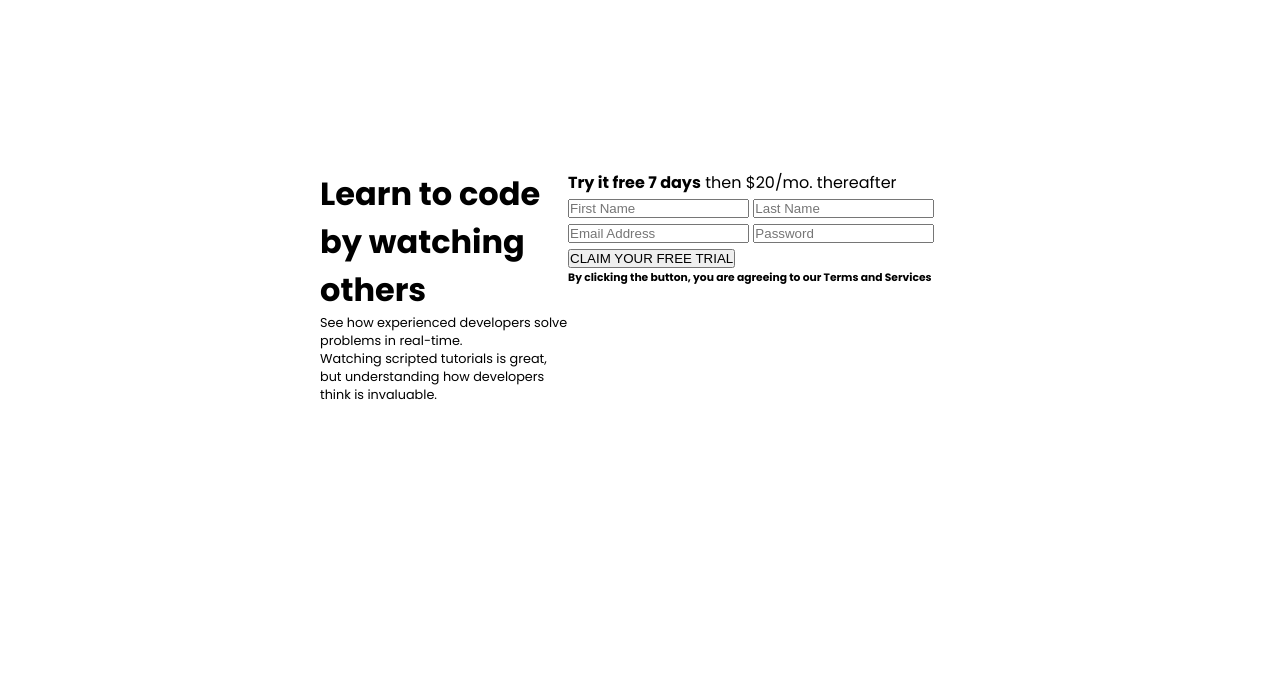
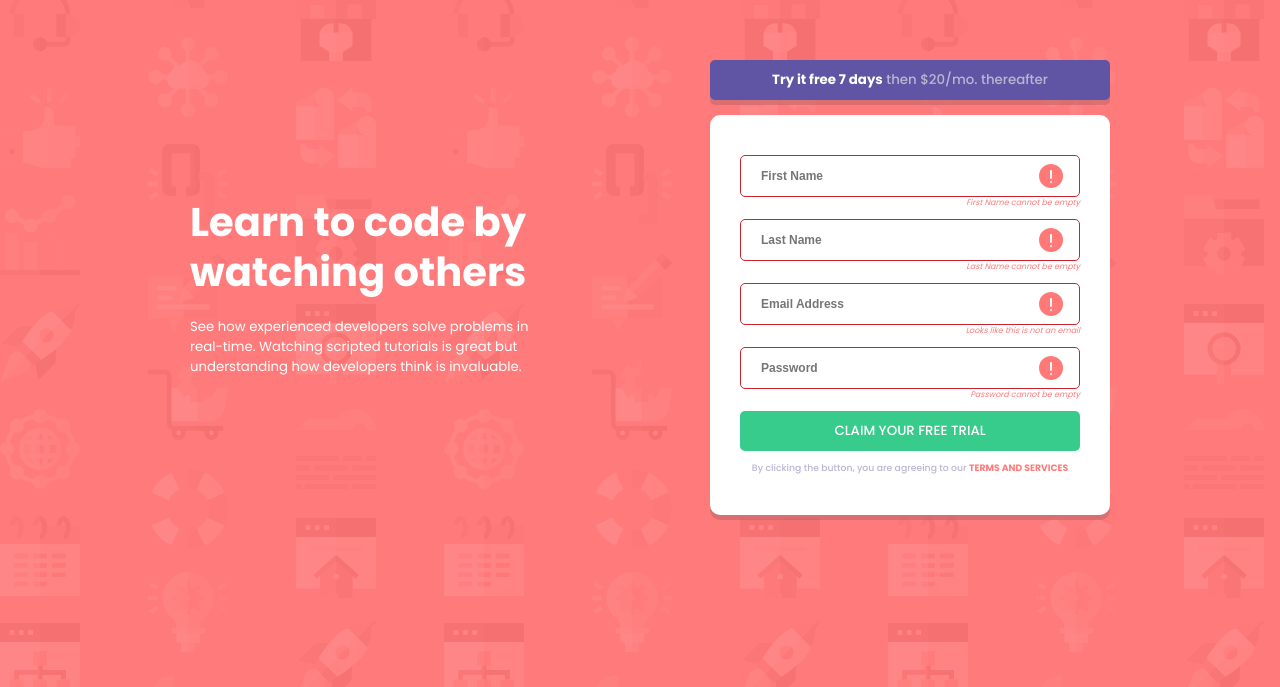
Before and after one commit to Chidozie-c/Registration-form, a plain HTML site: page index.html in a window 1280 px wide. Shown: the part 113-800 px from the top of the page. Drawn offline with Linux system fonts and the light colour scheme.

Commit message:
Add readme and update my work

```diff
--- a/index.html
+++ b/index.html
@@ -10,63 +10,84 @@
       href="https://fonts.googleapis.com/css2?family=Poppins:wght@400;500;600;700&display=swap"
       rel="stylesheet"
     />
+    <link
+      rel="shortcut icon"
+      href="images/favicon-32x32.png"
+      type="image/x-icon"
+    />
   </head>
+
   <body>
     <main>
       <div class="intro">
         <h1>Learn to code by watching others</h1>
-        <p>See how experienced developers solve problems in real-time.</p>
-        <p>
-          Watching scripted tutorials is great, but understanding how developers
-          think is invaluable.
-        </p>
+
+        <h5>
+          See how experienced developers solve problems in real-time. Watching
+          scripted tutorials is great but understanding how developers think is
+          invaluable.
+        </h5>
       </div>
-      <div class="container">
-        <div class="form-top">
-          <p><strong>Try it free 7 days</strong> then $20/mo. thereafter</p>
-        </div>
-        <div class="form-div">
+
+      <div class="form-section">
+        <button type="submit" class="form-top">
+          Try it free 7 days<span> then $20/mo. thereafter</span>
+        </button>
+        <div class="form">
           <form action="">
+            <div class="entry-field" data-error="First Name cannot be empty">
+              <i href="icon-error.svg"></i>
               <input
                 type="text"
+                placeholder="First Name"
                 id="fname"
-              name="fname"
-              placeholder="First Name"
-              maxlength="20"
-              minlength="3"
-              required
+                class="input"
               />
+            </div>
+            <div class="entry-field" data-error="Last Name cannot be empty">
               <input
                 type="text"
+                placeholder="Last Name"
                 id="lname"
-              name="lname"
-              placeholder="Last Name"
-              maxlength="20"
-              minlength="3"
-              required
+                class="input"
               />
+            </div>
+            <div
+              class="entry-field"
+              data-error="Looks like this is not an email"
+            >
               <input
                 type="email"
+                placeholder="Email Address"
                 id="email"
-              name="email"
-              placeholder="Email Address"
-              required
+                class="input"
               />
+            </div>
+            <div class="entry-field" data-error="Password cannot be empty">
               <input
                 type="password"
-              id="password"
-              name="password"
+                name=""
                 placeholder="Password"
-              required
+                id="pword"
+                class="input"
               />
-            <button type="submit">CLAIM YOUR FREE TRIAL</button>
-          </form>
+            </div>
+            <button type="submit" value="submit">CLAIM YOUR FREE TRIAL</button>
             <h6>
               By clicking the button, you are agreeing to our
-            <span>Terms and Services</span>
+              <span>TERMS AND SERVICES</span>
             </h6>
+          </form>
         </div>
       </div>
     </main>
+
+    <script>
+      document.querySelectorAll(".long[data-error] .input").forEach((inpEl) => {
+        inpEl.addEventListener("input", () =>
+          inpEl.parentElement.removeAttribute("data-error")
+        );
+      });
+    </script>
   </body>
 </html>
--- a/style.css
+++ b/style.css
@@ -3,25 +3,197 @@
   padding: 0;
   box-sizing: border-box;
 }
+
+html {
+  height: 100%;
+  width: auto;
+}
+
 body {
   max-width: 1440px;
-  font-family: "Poppins", sans-serif;
   font-size: 16px;
-  height: 100vh;
-  display: flex;
 }
 
 main {
-  width: 50%;
-  margin: auto;
+  display: grid;
+  grid-template-columns: 50% 50%;
+  background: url(images/bg-intro-desktop.png) no-repeat;
+  background-size: cover;
+  height: 100vh;
+  align-items: center;
+  padding: 100px;
+  background-color: hsl(0, 100%, 74%);
+  background-blend-mode: luminosity;
+  font-family: "Poppins", sans-serif;
+}
+
+main h1 {
+  line-height: 50px;
+  margin-bottom: 20px;
+  font-size: 2.5em;
+}
+
+form {
   display: flex;
+  flex-direction: column;
+  background-color: white;
+  justify-content: space-evenly;
+  padding: 30px;
+  border-radius: 10px;
+  height: 400px;
+  box-shadow: 0 5px rgba(181, 99, 103, 0.5);
 }
-/* h1 */
-.intro p {
-  font-size: 0.8em;
+
+form input,
+form button {
+  height: 40px;
+  border-radius: 5px;
+  border-width: 1px;
+  border-color: #ebf5df;
+  border-style: solid;
+  font-weight: 600;
+  outline: none;
+  width: 100%;
 }
-form-div {
+
+.form form input:focus {
+  border-style: solid;
+  border-width: 1px;
+  border-color: hsl(249, 10%, 26%);
 }
-.comtainer {
-  align-items: center;
+
+.entry-field[data-error] .input {
+  border-color: #c92432;
+  color: #c92432;
+  background: url(images/icon-error.svg) no-repeat scroll 7px 7px;
+  background-position: 95% 50%;
 }
+
+.entry-field[data-error]::after {
+  content: attr(data-error);
+  font-size: 0.5em;
+  color: hsl(0, 100%, 74%);
+  display: flex;
+  justify-content: flex-end;
+  font-style: italic;
+}
+
+form button {
+  background-color: hsl(154, 59%, 51%);
+  border-style: none;
+  color: white;
+  font-family: "Poppins", sans-serif;
+  font-weight: 500;
+  cursor: pointer;
+}
+
+form button:hover {
+  background: #71daad;
+}
+
+form input {
+  padding: 20px;
+  font-size: 0.75em;
+}
+
+.form-section > button {
+  height: 40px;
+  width: 100%;
+  border-radius: 5px;
+  border-style: none;
+  margin-bottom: 15px;
+  background-color: hsl(248, 32%, 49%);
+  color: white;
+  box-shadow: 0 5px rgba(181, 99, 103, 0.5);
+}
+
+.intro {
+  color: white;
+  padding: 90px;
+}
+
+h6 {
+  color: hsl(246, 25%, 77%);
+  text-align: center;
+  font-size: 0.58rem;
+}
+
+form h6 {
+  font-weight: 500;
+}
+
+form h6 span {
+  color: hsl(0, 100%, 74%);
+  font-weight: 700;
+}
+
+.form-section {
+  margin-left: 70px;
+  margin-right: 70px;
+}
+
+.intro h1 {
+  font-weight: 700;
+  font-family: "Poppins", sans-serif;
+}
+
+.intro h5 {
+  font-weight: 400;
+  font-family: "Poppins", sans-serif;
+}
+.form-section > button {
+  font-weight: 700;
+  font-family: "Poppins", sans-serif;
+}
+
+.form-section > button span {
+  font-weight: 500;
+  font-family: "Poppins", sans-serif;
+  color: hsl(246, 25%, 77%);
+}
+
+/* Media Query and Responsiveness */
+
+@media (max-width: 375px) {
+  main {
+    display: flex;
+    flex-direction: column;
+    background: url(images/bg-intro-mobile.png) no-repeat;
+    background-size: cover;
+    height: auto;
+    align-items: center;
+    background-color: hsl(0, 100%, 74%);
+    background-blend-mode: luminosity;
+    font-family: "Poppins", sans-serif;
+    padding: 10px;
+  }
+  .intro {
+    padding: 10px;
+    width: 100%;
+    margin-top: 40px;
+  }
+
+  main h1 {
+    font-size: 1.7em;
+    text-align: center;
+    margin-top: 50px;
+  }
+  main h5 {
+    text-align: center;
+    line-height: 25px;
+    font-weight: 700;
+  }
+
+  .form-section .form-top {
+    width: 90vw;
+    height: 80px;
+    margin-top: 40px;
+    border-radius: 10px;
+    border-bottom: 30px;
+  }
+
+  form {
+    height: 500px;
+    margin: 20px auto 50px;
+  }
+}
```
Also changed, not shown: 1 other file. Lines whose indentation alone changed are shown as unchanged.
